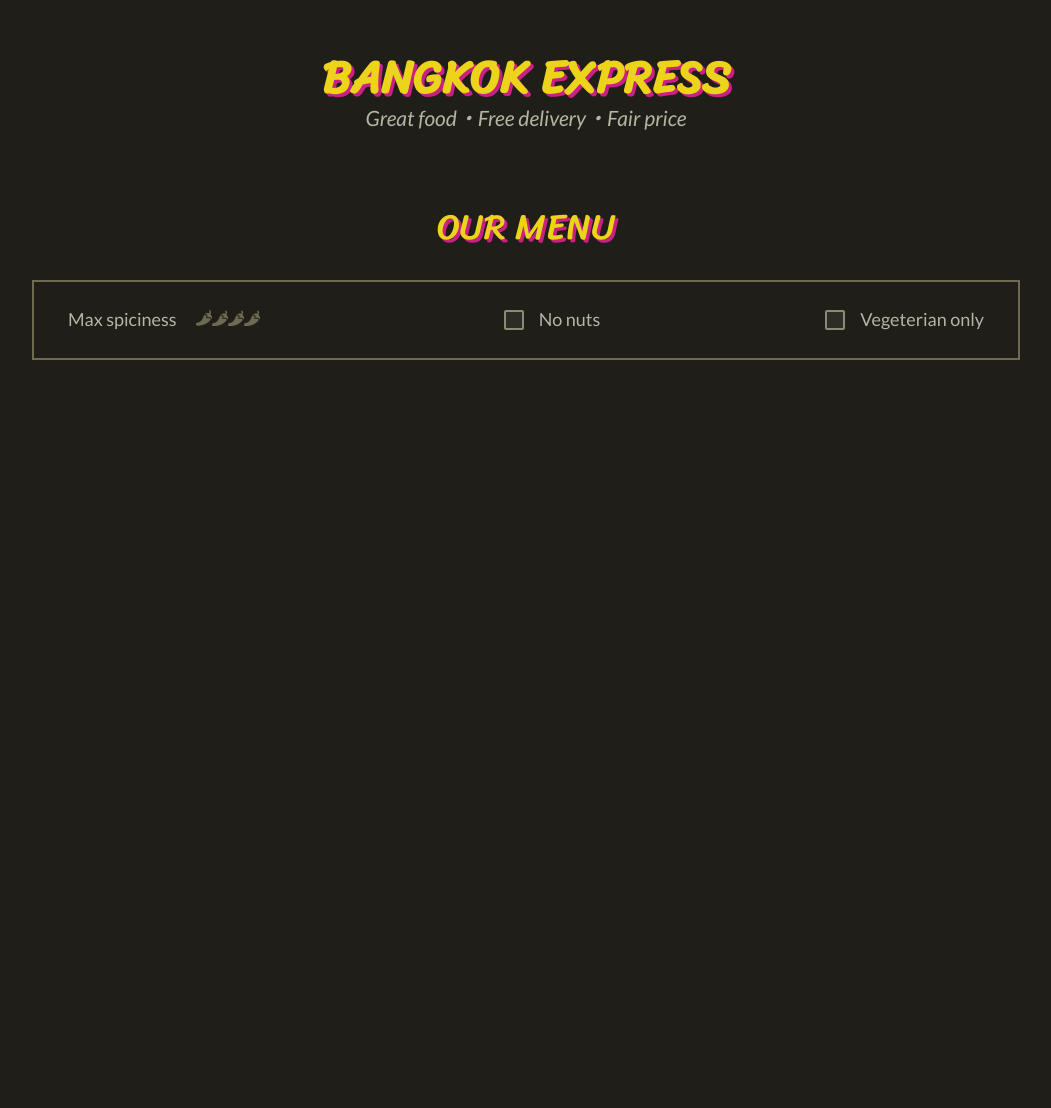
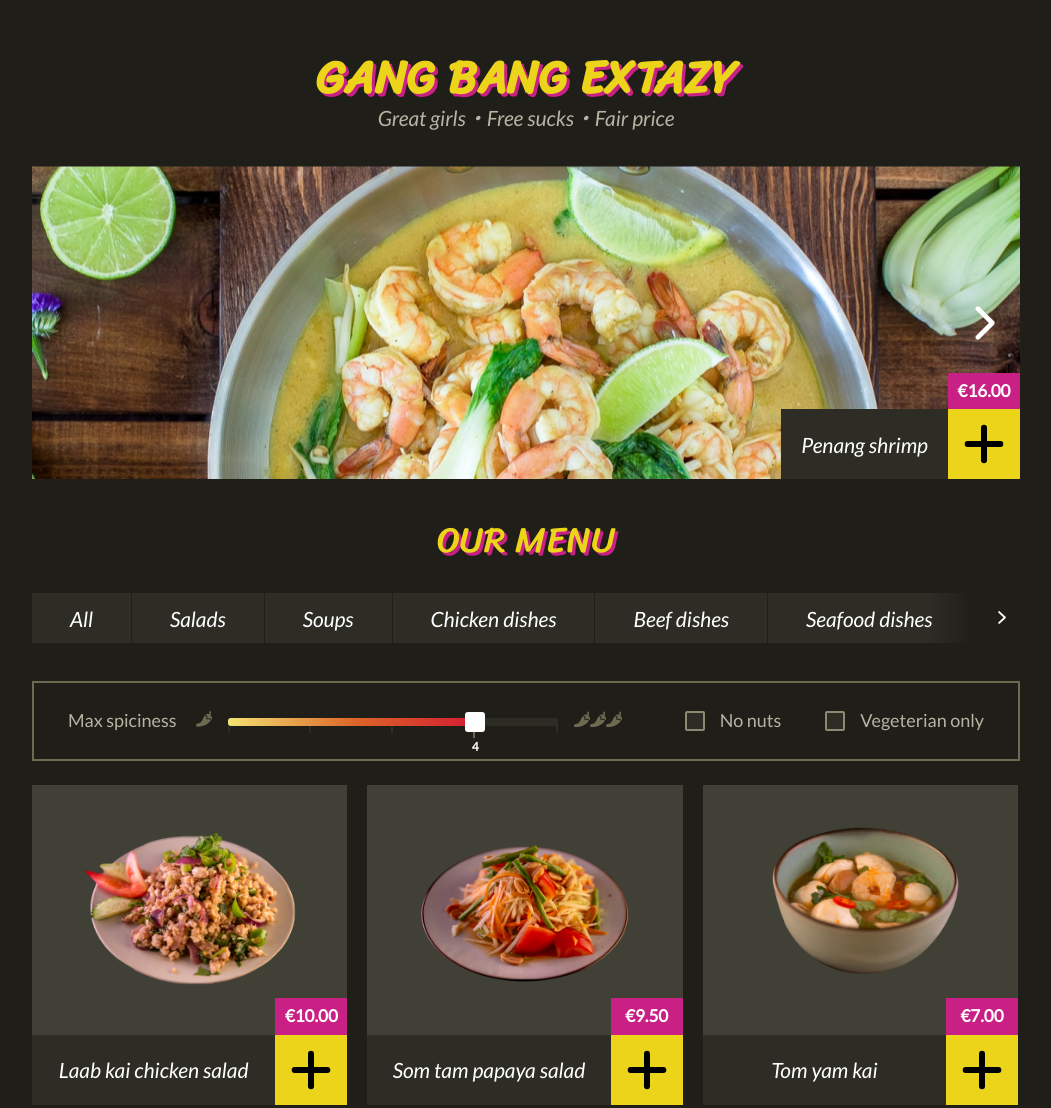
Before and after one commit to js-tasks-ru/jsbasic-20220811_user65150, a website: page 9-module/2-task/index.html in a window 1280 px wide. Shown: the top 1108 px of the page, without its empty margins (114-1165 px from the left). Before the commit the page ends 800 px from the top, so only its background shows below. Drawn offline with Linux system fonts and the light colour scheme.

Commit message:
All complite

```diff
--- a/8-module/1-task/index.js
+++ b/8-module/1-task/index.js
@@ -14,7 +14,6 @@ export default class CartIcon {
   update(cart) {
     if (!cart.isEmpty()) {
       this.elem.classList.add('cart-icon_visible');
-      this.initialTopCoord = this.elem.getBoundingClientRect().top + window.scrollY;
 
       this.elem.innerHTML = `
         <div class="cart-icon__inner">
@@ -40,6 +39,10 @@ export default class CartIcon {
   }
 
   updatePosition() {
+    if (this.initialTopCoord === undefined) {
+      this.initialTopCoord = this.elem.getBoundingClientRect().top;
+    }
+
     const isMobile = document.documentElement.clientWidth <= 767;
     const leftIndent = Math.min(
       this.elem.closest('.container').getBoundingClientRect().right + 20,
--- a/9-module/2-task/index.html
+++ b/9-module/2-task/index.html
@@ -22,8 +22,8 @@
 <body>
   <header class="header container">
     <!-- the font does not support cyrillic -->
-    <h1 class="heading logo">Bangkok Express</h1>
-    <h3 class="subheading">Great food・Free delivery・Fair price</h3>
+    <h1 class="heading logo">Gang Bang Extazy</h1>
+    <h3 class="subheading">Great girls・Free sucks・Fair price</h3>
 
     <div data-cart-icon-holder>
     </div>
--- a/9-module/2-task/index.js
+++ b/9-module/2-task/index.js
@@ -9,6 +9,7 @@ import ProductsGrid from '../../8-module/2-task/index.js';
 
 import CartIcon from '../../8-module/1-task/index.js';
 import Cart from '../../8-module/4-task/index.js';
+// import {resolve} from "karma/lib/plugin";
 
 export default class Main {
 
@@ -16,6 +17,65 @@ export default class Main {
   }
 
   async render() {
-    // ... ваш код
+    const carouselHolder = document.querySelector(`[data-carousel-holder]`);
+    const ribbonMenuHolder = document.querySelector(`[data-ribbon-holder]`);
+    const stepSliderHolder = document.querySelector(`[data-slider-holder]`);
+    const cartIconHolder = document.querySelector(`[data-cart-icon-holder]`);
+    const productsGridHolder = document.querySelector(`[data-products-grid-holder]`);
+    const vegeterianCheckboxHolder = document.getElementById('vegeterian-checkbox');
+    const nutsCheckboxHolder = document.getElementById('nuts-checkbox');
+    const stepSlider = new StepSlider({steps: 5, value: 3});
+    const ribbonMenu = new RibbonMenu(categories);
+    const cartIcon = new CartIcon();
+    const cart = new Cart(cartIcon);
+
+    carouselHolder.append(new Carousel(slides).elem);
+    ribbonMenuHolder.append(ribbonMenu.elem);
+    stepSliderHolder.append(stepSlider.elem);
+    cartIconHolder.append(cartIcon.elem);
+
+    const response = await fetch('products.json');
+    const products = await response.json();
+    const productsGrid = new ProductsGrid(products);
+
+    productsGridHolder.innerHTML = '';
+    productsGridHolder.append(productsGrid.elem);
+
+    productsGrid.updateFilter({
+      noNuts: nutsCheckboxHolder.checked,
+      vegeterianOnly: vegeterianCheckboxHolder.checked,
+      maxSpiciness: stepSlider.value,
+      category: document.querySelector('.ribbon__item_active')?.dataset.id || ''
+    });
+
+    document.body.addEventListener('product-add', event => {
+      const product = products.find(product => product.id === event.detail);
+      cart.addProduct(product);
+    });
+
+    stepSliderHolder.addEventListener('slider-change', event => {
+      productsGrid.updateFilter({
+        maxSpiciness: event.detail
+      });
+    });
+
+    ribbonMenuHolder.addEventListener('ribbon-select', event => {
+      productsGrid.updateFilter({
+        category: event.detail
+      });
+    });
+
+    vegeterianCheckboxHolder.addEventListener('change', (event) => {
+      console.log(event);
+      productsGrid.updateFilter({
+        vegeterianOnly: vegeterianCheckboxHolder.checked
+      });
+    });
+
+    nutsCheckboxHolder.addEventListener('change', () => {
+      productsGrid.updateFilter({
+        noNuts: nutsCheckboxHolder.checked
+      });
+    });
   }
 }
```
Also changed, not shown: 9-module/1-task/index.js (+7 -1 lines).
